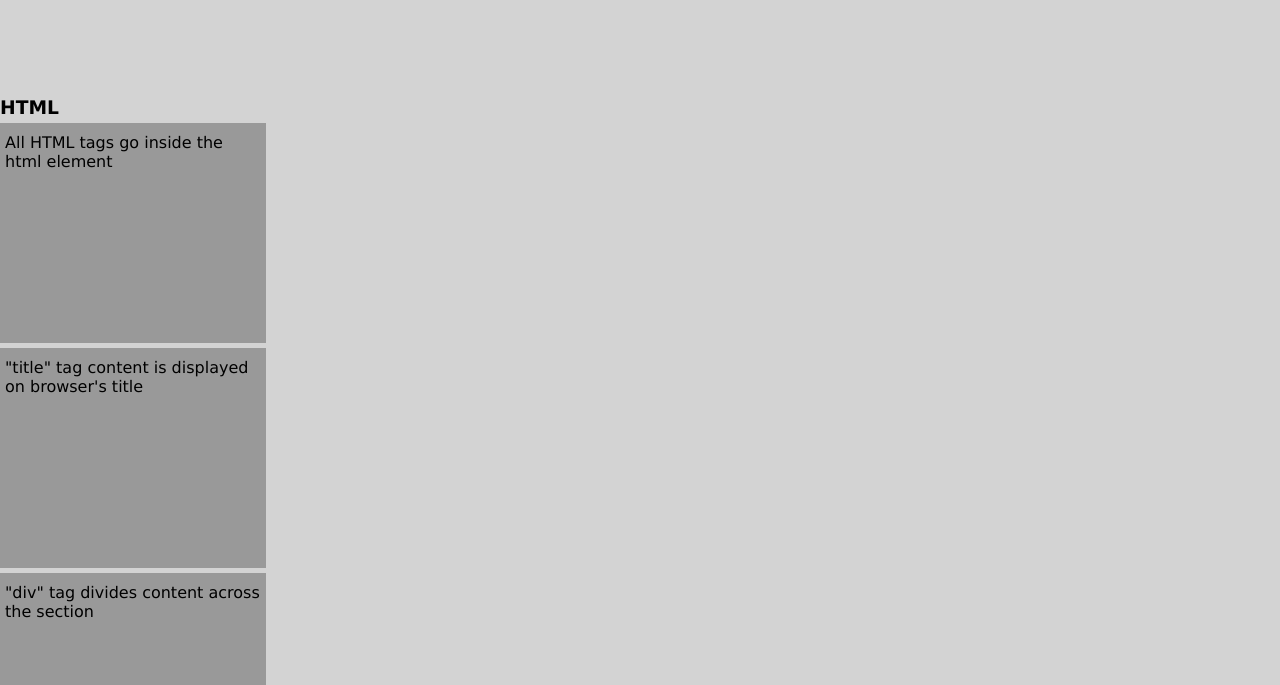
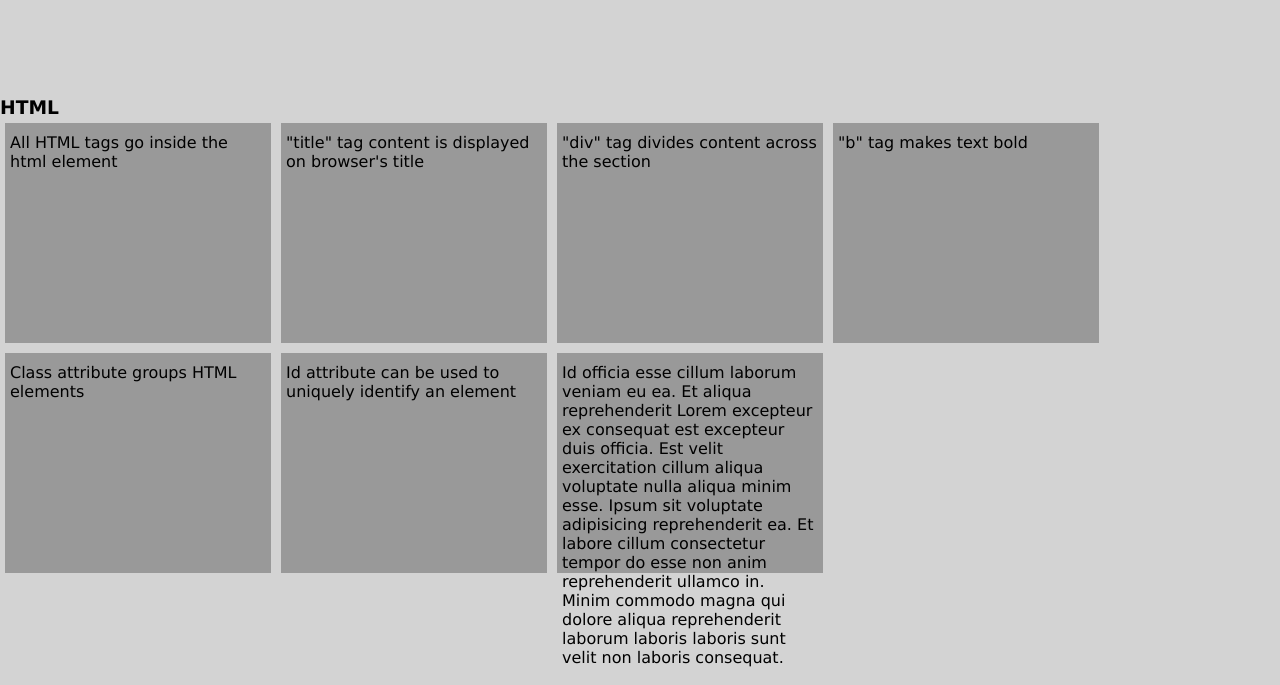
Before and after one commit to iamrehanmemon/html-css-crio.do, a plain HTML site: page index.html in a window 1280 px wide. Shown: the part 61-746 px from the top of the page. Drawn offline with Linux system fonts and the light colour scheme.

Commit message:
Flexbox Done

```diff
--- a/css/style.css
+++ b/css/style.css
@@ -15,18 +15,24 @@ h1 {
 
 h3 {
   color: black;
+  width: 100%;
 }
 
 .tile {
   background-color: #999999;
-  margin: 5px 0px 5px 0px;
+  margin: 5px;
   padding: 10px 5px;
   height: 200px;
   width: 20%;
 }
 
 .container {
+  display: flex;
+  flex-wrap: wrap;
+  /* justify-content: space-around;
+  align-items: flex-start; */
   padding: 100px 0px 0px 0px;
+  margin-bottom: 10px;
 }
 
 #topics-learnt {
--- a/index.html
+++ b/index.html
@@ -18,6 +18,19 @@
       </div>
       <div class="tile">"div" tag divides content across the section</div>
       <div class="tile">"b" tag makes text bold</div>
+      <div class="tile">Class attribute groups HTML elements</div>
+      <div class="tile">
+        Id attribute can be used to uniquely identify an element
+      </div>
+      <div class="tile">
+        Id officia esse cillum laborum veniam eu ea. Et aliqua reprehenderit
+        Lorem excepteur ex consequat est excepteur duis officia. Est velit
+        exercitation cillum aliqua voluptate nulla aliqua minim esse. Ipsum sit
+        voluptate adipisicing reprehenderit ea. Et labore cillum consectetur
+        tempor do esse non anim reprehenderit ullamco in. Minim commodo magna
+        qui dolore aliqua reprehenderit laborum laboris laboris sunt velit non
+        laboris consequat.
+      </div>
     </div>
 
     <div class="container">
```
